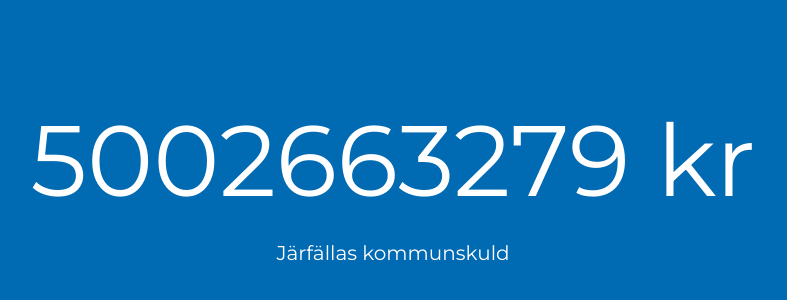
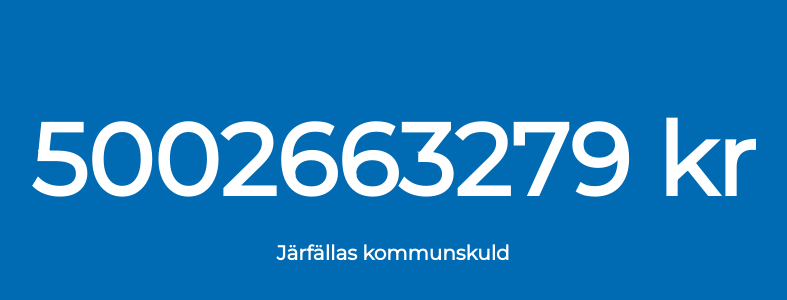
Before and after one commit to ProRapSuperstarOriginalMaster/ProRapSuperstarOriginalMaster.github.io, a plain HTML site: page index.html in a window 1280 px wide. Shown: the part 218-518 px from the top of the page, without its empty margins (247-1034 px from the left). Drawn offline with Linux system fonts and the light colour scheme.

Commit message:
Update index.html

```diff
--- a/index.html
+++ b/index.html
@@ -14,7 +14,7 @@
             color: white;
             font-family: "Montserrat", sans-serif;
             font-size: 100px;
-            font-weight: black;
+            font-weight: 900;
         }
         #texter {
             font-family: "Montserrat", sans-serif;
```
